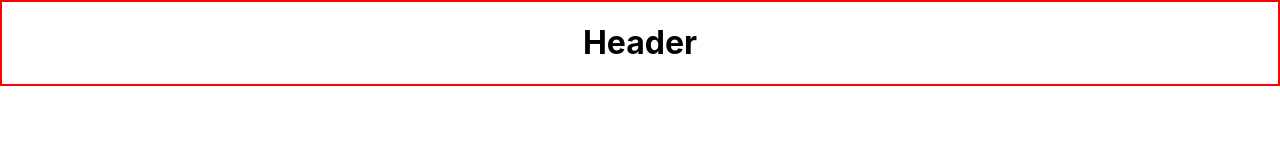
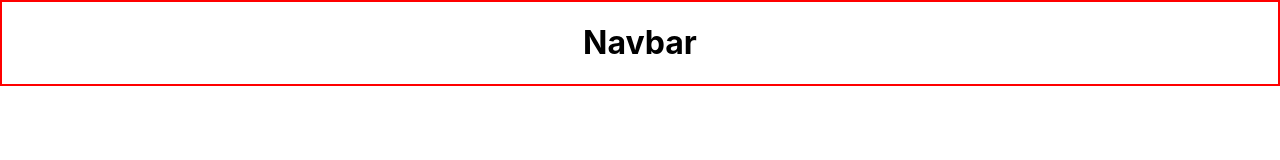
Before and after one commit to denny-Madhav/valo-exchange, a React (Create React App) app: page / in a window 1280 px wide. Shown: the top 160 px of the page. Built offline with nearby package versions, Linux system fonts and the light colour scheme.

Commit message:
naming fix

```diff
--- a/src/App.js
+++ b/src/App.js
@@ -1,13 +1,12 @@
-
-import Header from './components/Header';
 import './App.css';
 import Footer from './components/Footer';
+import Navbar from './components/Navbar';
 
 function App() {
   return (
     <div className="App">
        <>
-        <Header/>
+        <Navbar/>
         <Footer/>
        </>
     </div>
--- a/src/components/Header.jsx
+++ /dev/null
@@ -1,11 +0,0 @@
-import React from 'react';
-
-function Header() {
-  return (
-    < div className="header">
-     <h1> Header </h1>
-    </div>
-  )
-}
-
-export default Header;
--- /dev/null
+++ b/src/components/Navbar.jsx
@@ -0,0 +1,11 @@
+import React from 'react';
+
+function Navbar() {
+  return (
+    < div className="navbar">
+     <h1> Navbar </h1>
+    </div>
+  )
+}
+
+export default Navbar;
--- a/src/index.css
+++ b/src/index.css
@@ -15,7 +15,7 @@
     monospace;
 }
 
-.header{
+.navbar{
   border: 2px solid red;
   text-align: center;
 }
```
